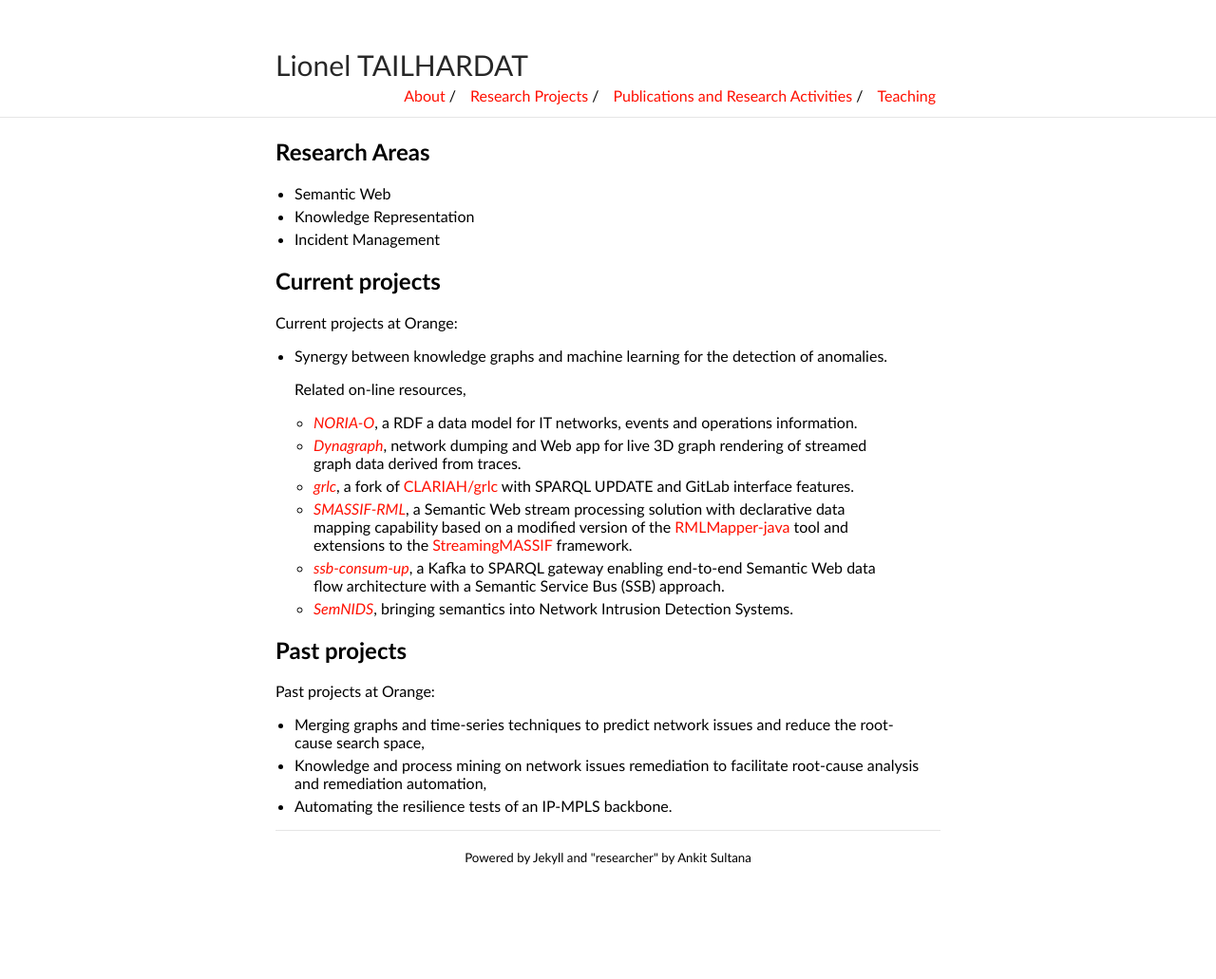
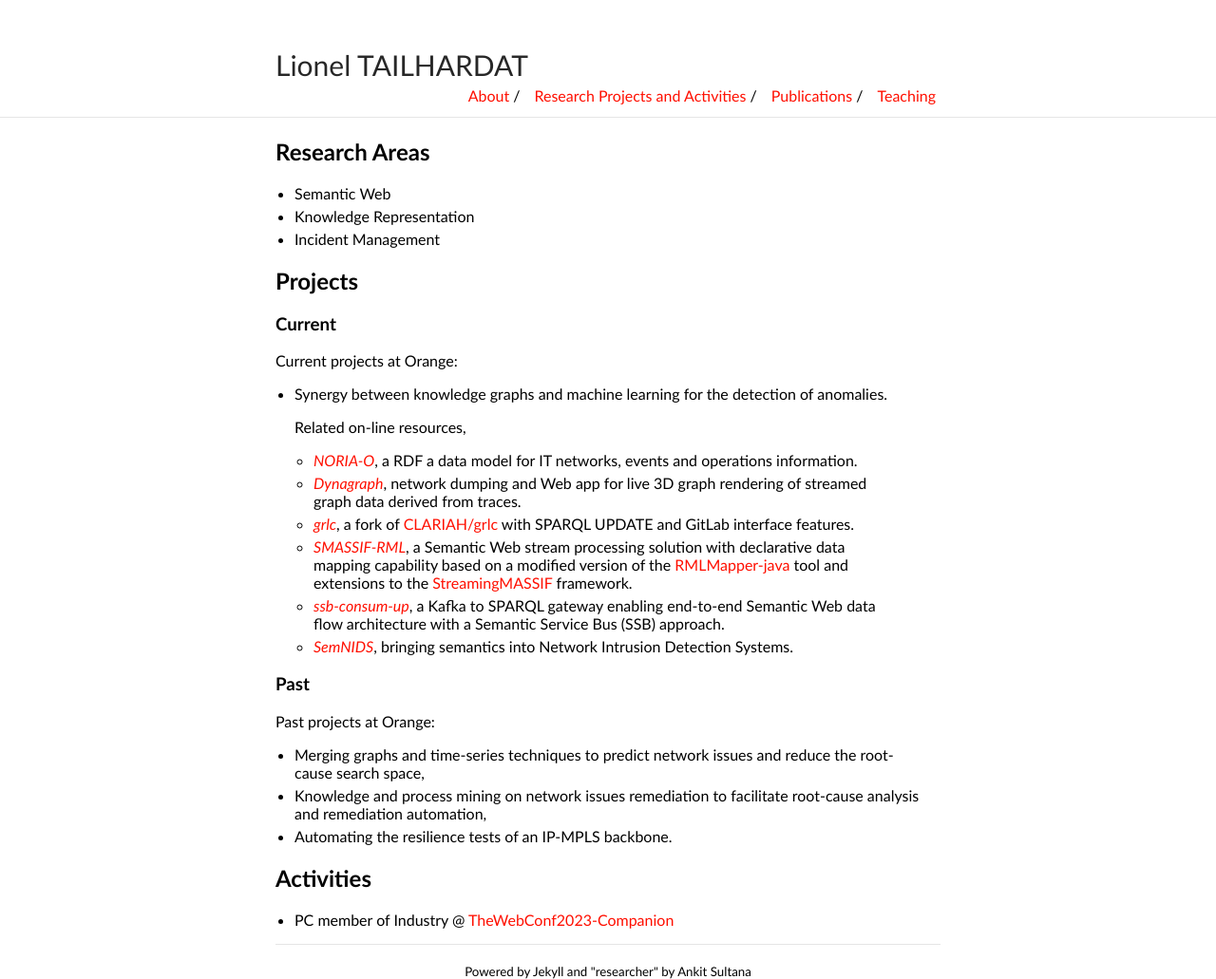
Before and after one commit to GenEars/GenEars.github.io, a Jekyll site: the page built from research.md, in a window 1280 px wide. Shown: the whole page at 95% size. Built offline with Jekyll 4.4.1, drawn with Linux system fonts in a browser that asks for light colours; before the commit the page ends 911 px from its top, so only the background shows below that.

Commit message:
Added TWC2023 activity
Signed-off-by: Lionel TAILHARDAT <lionel.tailhardat@orange.fr>

```diff
--- a/_config.yml
+++ b/_config.yml
@@ -17,9 +17,9 @@ sass:
 nav:
  - name: "About"
    link: "index"
- - name: "Research Projects"
+ - name: "Research Projects and Activities"
    link: "research"
- - name: "Publications and Research Activities"
+ - name: "Publications"
    link: "publications"
  - name: "Teaching"
    link: "teaching"
--- a/research.md
+++ b/research.md
@@ -9,7 +9,9 @@ title: Research - Lionel TAILHARDAT
 * Knowledge Representation
 * Incident Management
 
-## Current projects
+## Projects
+
+### Current
 
 Current projects at Orange:
 
@@ -23,10 +25,14 @@ Current projects at Orange:
   * *[ssb-consum-up](https://github.com/Orange-OpenSource/ssb-consum-up)*, a Kafka to SPARQL gateway enabling end-to-end Semantic Web data flow architecture with a Semantic Service Bus (SSB) approach.
   * *[SemNIDS](https://github.com/D2KLab/SemNIDS)*, bringing semantics into Network Intrusion Detection Systems.
 
-## Past projects
+### Past
 
 Past projects at Orange:
 
 * Merging graphs and time-series techniques to predict network issues and reduce the root-cause search space,
 * Knowledge and process mining on network issues remediation to facilitate root-cause analysis and remediation automation,
 * Automating the resilience tests of an IP-MPLS backbone.
+
+## Activities
+
+* PC member of Industry @ [TheWebConf2023-Companion](https://www2023.thewebconf.org/)
```
Also changed, not shown: README.md.
